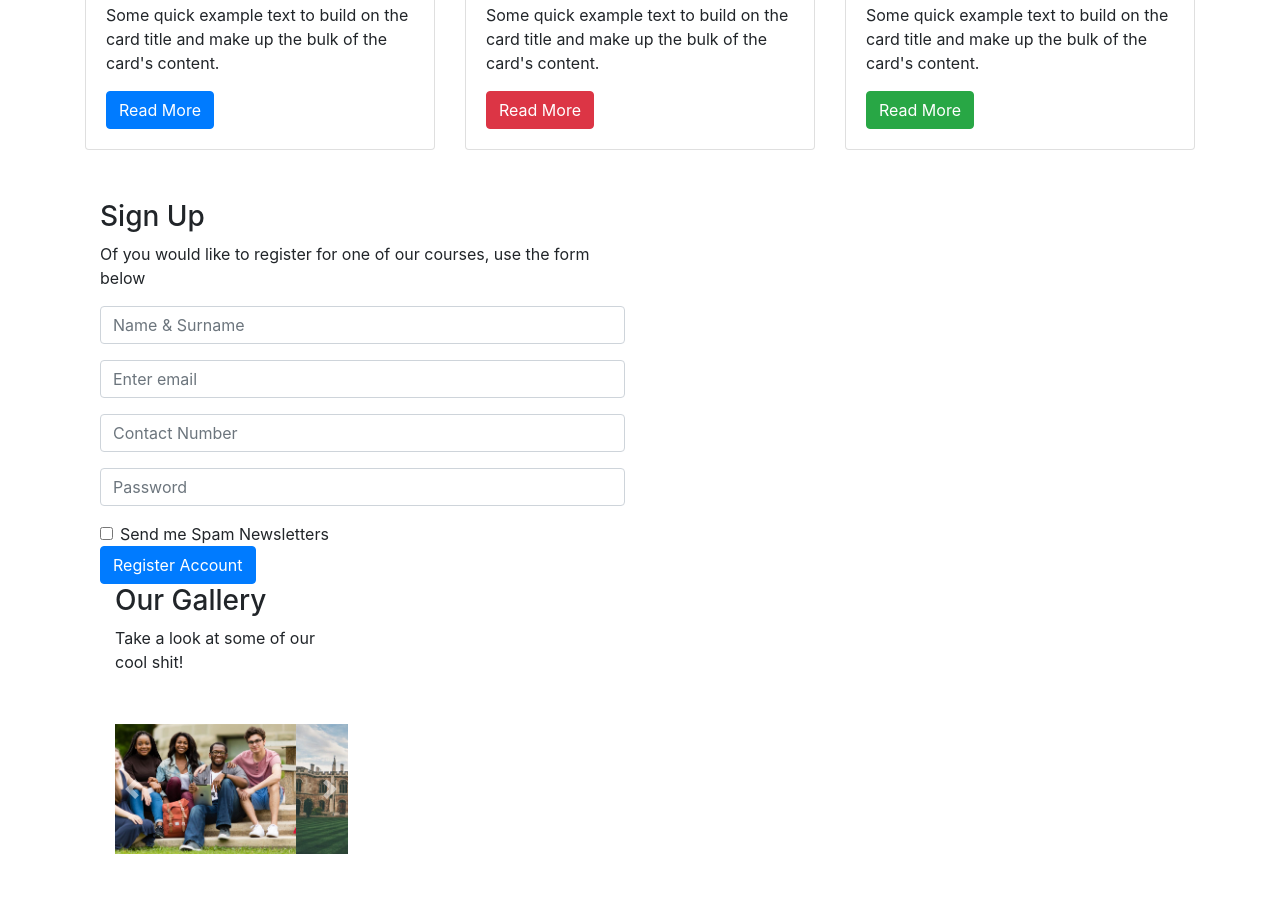
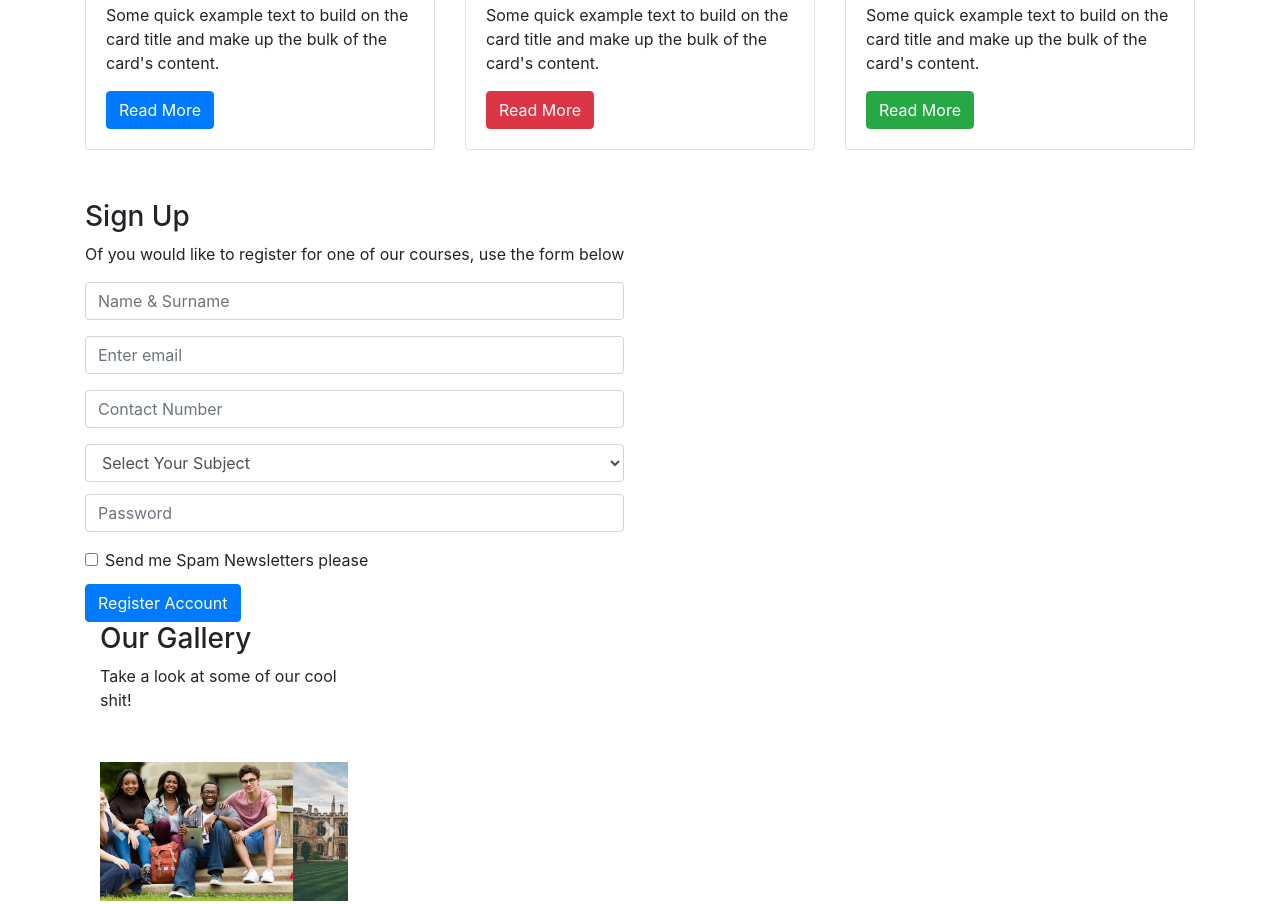
Before and after one commit to ZanderBez/BootStrap-, a plain HTML site: page index.html in a window 1280 px wide. Shown: the part 754-1658 px from the top of the page. Drawn offline with nearby package versions, Linux system fonts and the light colour scheme.

Commit message:
Done form
form done

```diff
--- a/index.html
+++ b/index.html
@@ -106,6 +106,7 @@
             </div>
 
             <div class="col-6">
+              <div class="row">
                 <form style="margin-top: 50px;">
                   <h3>Sign Up</h3>
                   <p>Of you would like to register for one of our courses, use the form below</p>
@@ -118,17 +119,24 @@
                   <div class="form-group">
                     <input type="number" class="form-control" id="exampleInputEmail1" placeholder="Contact Number">
                   </div>
-                <div class="form-group">
+                  <select class="form-control" id="subject">
+                    <option>Select Your Subject</option>
+                    <option>Development</option>
+                    <option>UX Design</option>
+                    <option>Product Design</option>
+                  </select>
+                  <div class="form-group" style="margin-top: 12px;">
                     <input type="password" class="form-control" id="exampleInputPassword1" placeholder="Password">
                   </div>
                   <div class="form-check">
                     <input class="form-check-input" type="checkbox" value="" id="defaultCheck1">
                     <label class="form-check-label" for="defaultCheck1">
-                    Send me Spam Newsletters
+                      Send me Spam Newsletters please
                     </label>
                   </div>
-                <button type="submit" class="btn btn-primary">Register Account</button>
+                  <button type="submit" class="btn btn-primary" style="margin-top: 12px;">Register Account</button>
                 </form>
+
               <div class="col-6">
                 <h3>Our Gallery</h3>
                 <p>Take a look at some of our cool shit!</p>
@@ -158,6 +166,8 @@
 
         </div>
 
+      </div>
+
       <footer>
         <h3><strong>Footer</strong></h3>
       </footer>
```
Lines whose indentation alone changed are shown as unchanged.
